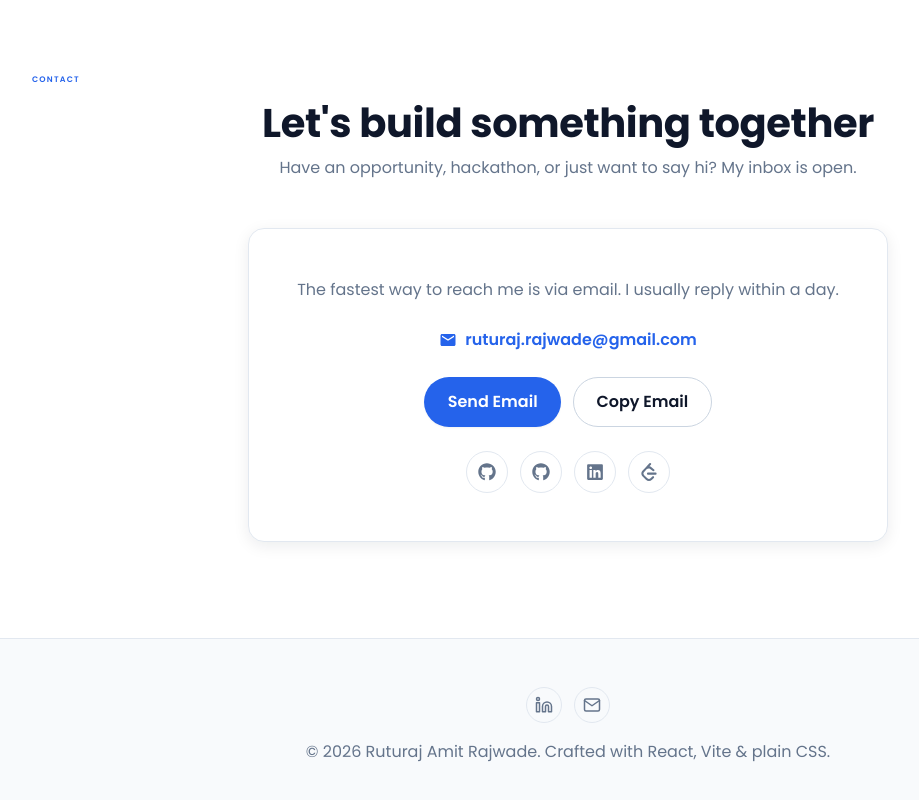
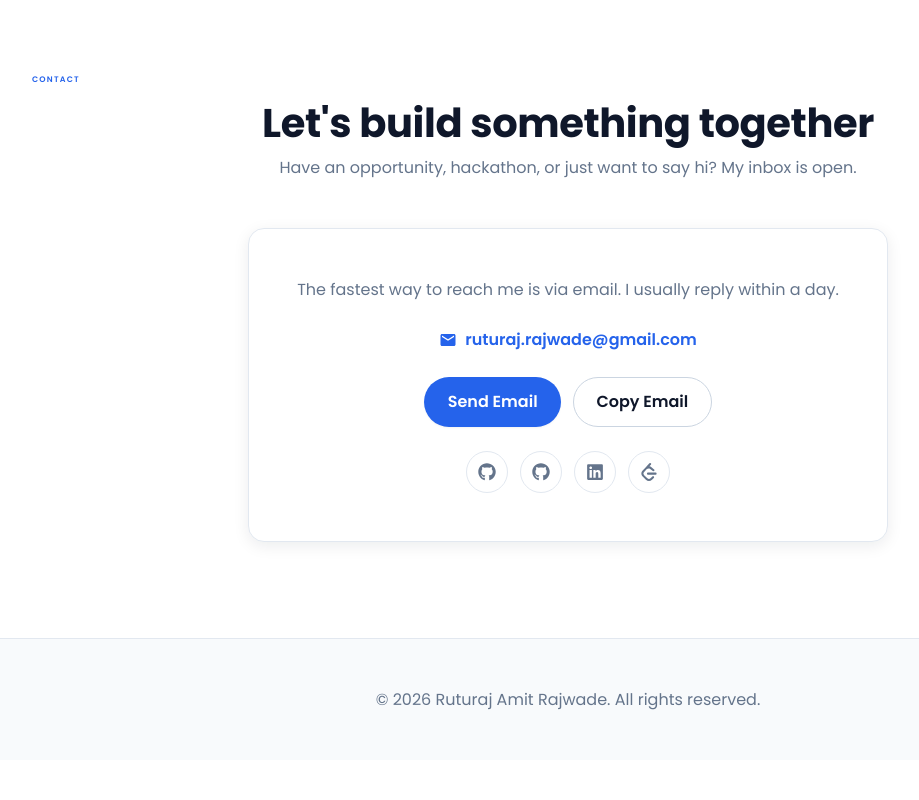
Before and after one commit to RAR2025/portfolio-website-, a React (Vite) app: page / in a window 1280 px wide. Shown: the part 9577-10377 px from the top of the page, without its empty margins (72-991 px from the left). After the commit the page ends 10337 px from the top, so only its background shows below. Built offline with nearby package versions, Linux system fonts and the light colour scheme.

Commit message:
fix in footer

```diff
--- a/src/components/Footer/Footer.jsx
+++ b/src/components/Footer/Footer.jsx
@@ -1,40 +1,5 @@
 import { useEffect, useState } from 'react';
 import { personal } from '../../data/personal';
-
-function GitHubIcon() {
-  return (
-    <svg viewBox="0 0 24 24" width="18" height="18" fill="none" stroke="currentColor" strokeWidth="2" strokeLinecap="round" strokeLinejoin="round" aria-hidden="true">
-      <path d="M9 19c-5 1.5-5-2.5-7-3m14 6v-3.87a3.37 3.37 0 0 0-.94-2.61c3.14-.35 6.44-1.54 6.44-7A5.44 5.44 0 0 0 20 4.77 5.07 5.07 0 0 0 19.91 1S18.73.65 16 2.48a13.38 13.38 0 0 0-7 0C6.27.65 5.09 1 5.09 1A5.07 5.07 0 0 0 5 4.77a5.44 5.44 0 0 0-1.5 3.78c0 5.42 3.3 6.61 6.44 7A3.37 3.37 0 0 0 9 18.13V22" />
-    </svg>
-  );
-}
-
-function LinkedInIcon() {
-  return (
-    <svg viewBox="0 0 24 24" width="18" height="18" fill="none" stroke="currentColor" strokeWidth="2" strokeLinecap="round" strokeLinejoin="round" aria-hidden="true">
-      <path d="M16 8a6 6 0 0 1 6 6v7h-4v-7a2 2 0 0 0-4 0v7h-4v-7a6 6 0 0 1 6-6z" />
-      <rect x="2" y="9" width="4" height="12" />
-      <circle cx="4" cy="4" r="2" />
-    </svg>
-  );
-}
-
-function TwitterIcon() {
-  return (
-    <svg viewBox="0 0 24 24" width="18" height="18" fill="none" stroke="currentColor" strokeWidth="2" strokeLinecap="round" strokeLinejoin="round" aria-hidden="true">
-      <path d="M23 3a10.9 10.9 0 0 1-3.14 1.53 4.48 4.48 0 0 0-7.86 3v1A10.66 10.66 0 0 1 3 4s-4 9 5 13a11.64 11.64 0 0 1-7 2c9 5 20 0 20-11.5a4.5 4.5 0 0 0-.08-.83A7.72 7.72 0 0 0 23 3z" />
-    </svg>
-  );
-}
-
-function MailIcon() {
-  return (
-    <svg viewBox="0 0 24 24" width="18" height="18" fill="none" stroke="currentColor" strokeWidth="2" strokeLinecap="round" strokeLinejoin="round" aria-hidden="true">
-      <path d="M4 4h16c1.1 0 2 .9 2 2v12c0 1.1-.9 2-2 2H4c-1.1 0-2-.9-2-2V6c0-1.1.9-2 2-2z" />
-      <polyline points="22,6 12,13 2,6" />
-    </svg>
-  );
-}
 
 export function Footer() {
   const [showTop, setShowTop] = useState(false);
@@ -55,30 +20,8 @@ export function Footer() {
     <>
       <footer className="footer" role="contentinfo">
         <div className="container footer__inner">
-          <div className="footer__socials">
-            {personal.socials.github ? (
-              <a href={personal.socials.github} className="footer__social" aria-label="GitHub" target="_blank" rel="noopener noreferrer">
-                <GitHubIcon />
-              </a>
-            ) : null}
-            {personal.socials.linkedin ? (
-              <a href={personal.socials.linkedin} className="footer__social" aria-label="LinkedIn" target="_blank" rel="noopener noreferrer">
-                <LinkedInIcon />
-              </a>
-            ) : null}
-            {personal.socials.twitter ? (
-              <a href={personal.socials.twitter} className="footer__social" aria-label="Twitter" target="_blank" rel="noopener noreferrer">
-                <TwitterIcon />
-              </a>
-            ) : null}
-            {personal.email ? (
-              <a href={`mailto:${personal.email}`} className="footer__social" aria-label="Email">
-                <MailIcon />
-              </a>
-            ) : null}
-          </div>
           <p className="footer__copy">
-            © {year} {personal.name}. Crafted with React, Vite &amp; plain CSS.
+            © {year} {personal.name}. All rights reserved.
           </p>
         </div>
       </footer>
```
